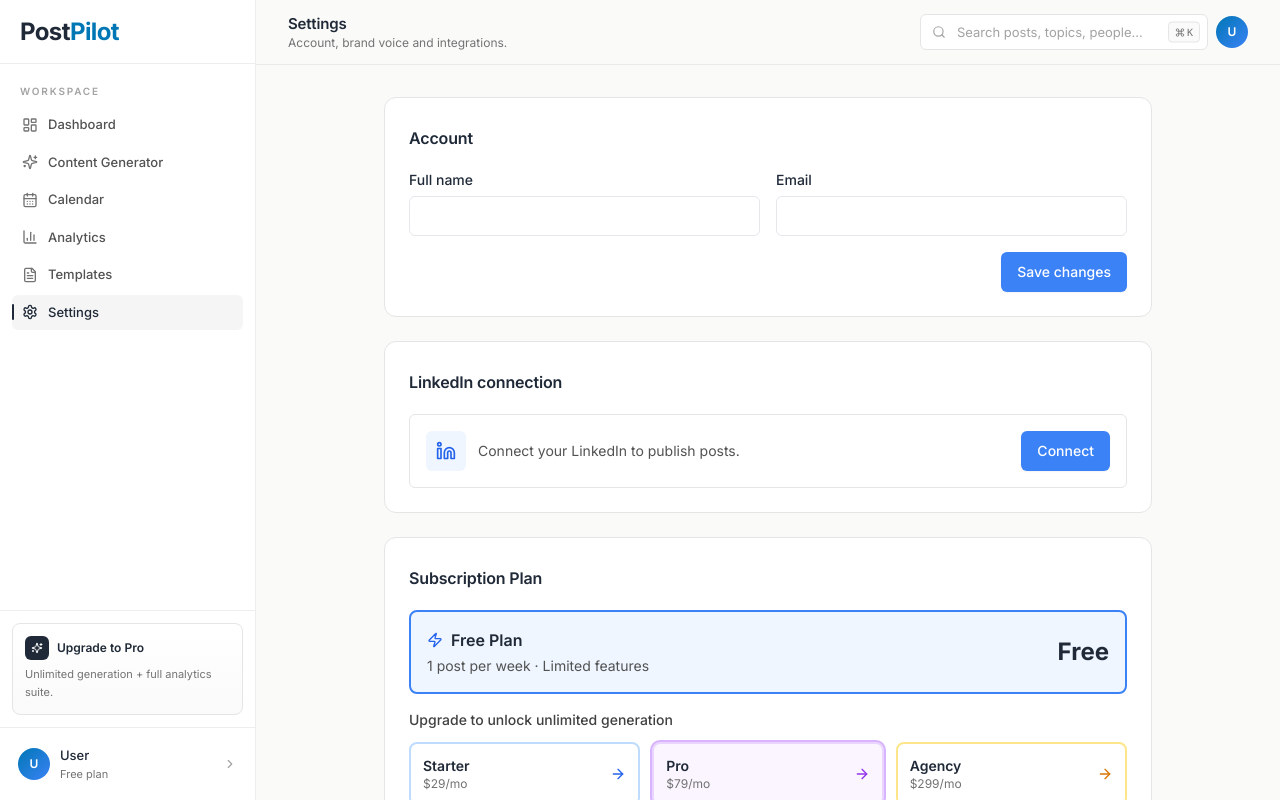
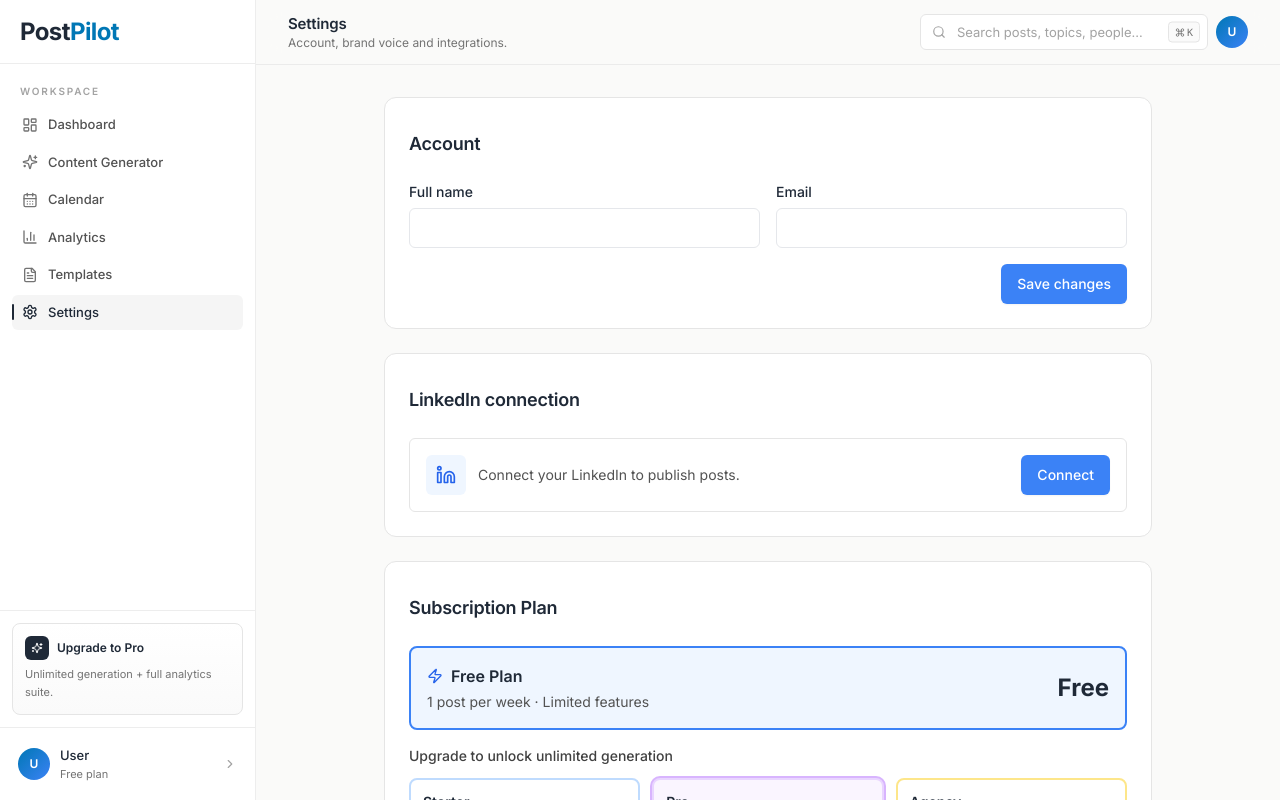
Before and after one commit to moin9224/PostPilot, a Next.js app: page /dashboard/settings in a window 1280 px wide. Shown: the top 800 px of the page. Built offline with nearby package versions, Linux system fonts and the light colour scheme.

Commit message:
Improve typography and spacing in settings page - professional styling like Searchable

```diff
--- a/app/dashboard/settings/page.tsx
+++ b/app/dashboard/settings/page.tsx
@@ -17,13 +17,13 @@ function SectionTitle({
   eyebrow?: string;
 }) {
   return (
-    <div className="mb-5">
+    <div className="mb-6">
       {eyebrow && (
-        <span className="text-[10px] font-semibold uppercase tracking-[0.18em] text-neutral-500">
+        <span className="text-xs font-semibold uppercase tracking-[0.12em] text-neutral-500">
           {eyebrow}
         </span>
       )}
-      <h3 className="mt-1 text-base font-semibold tracking-[-0.01em] text-ink">
+      <h3 className="mt-2 text-lg font-semibold tracking-[-0.015em] text-ink">
         {children}
       </h3>
     </div>
```
